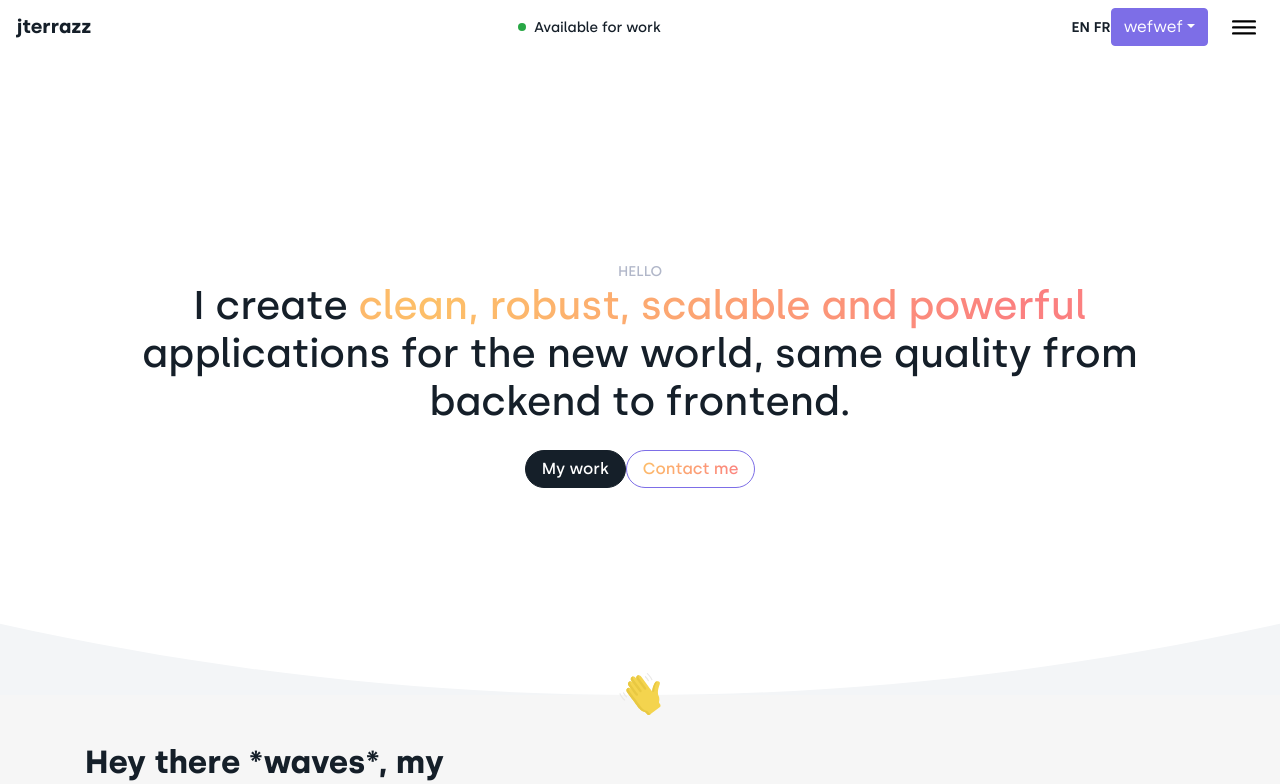
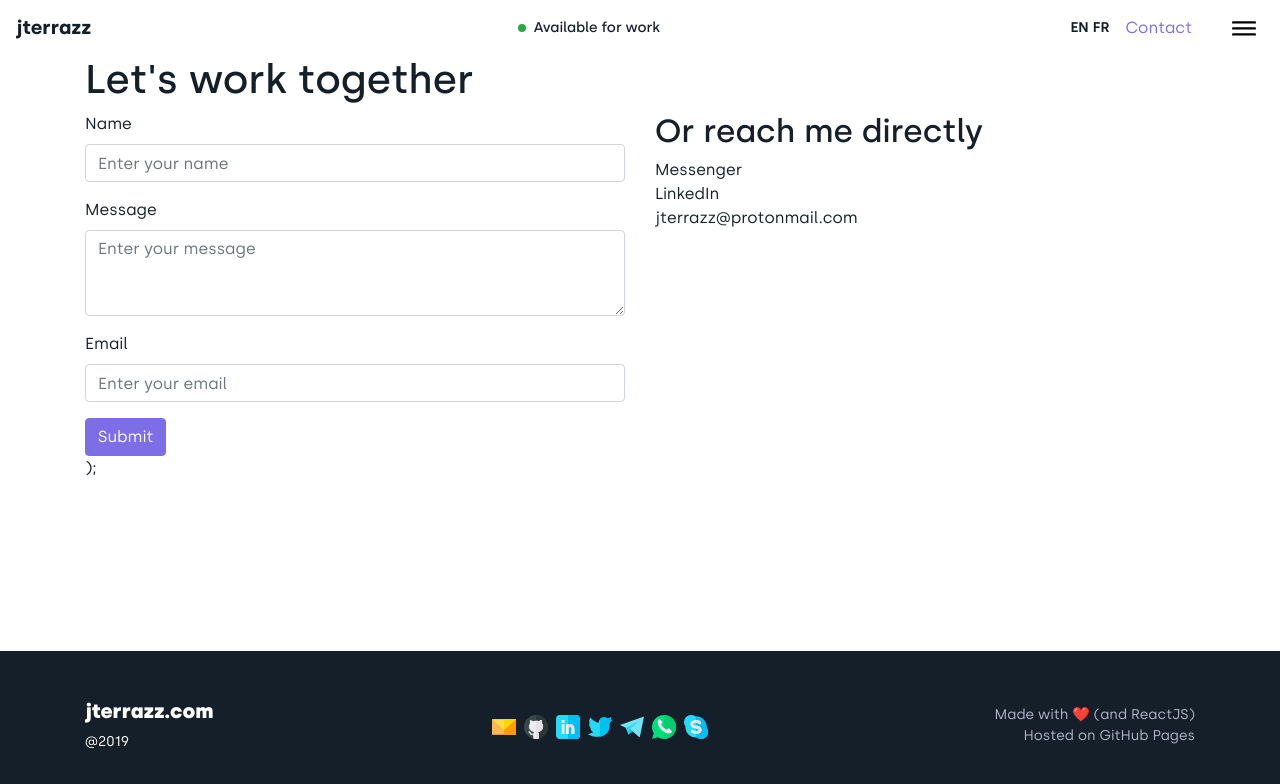
Before and after one commit to jterrazz/archive.jterrazz.github.io, a React (Create React App) app in the folder web/: page /#/contact in a window 1280 px wide. Shown: the top 784 px of the page. Built offline with nearby package versions, Linux system fonts and the light colour scheme.

Commit message:
It's coming together

```diff
--- a/web/package.json
+++ b/web/package.json
@@ -4,12 +4,17 @@
   "private": true,
   "homepage": "http://jterrazz.github.io",
   "dependencies": {
+    "axios": "^0.19.0",
     "bootstrap": "^4.4.1",
+    "formik": "^2.0.6",
     "gh-pages": "^2.1.1",
+    "i18next": "^19.0.1",
+    "i18next-browser-languagedetector": "^4.0.1",
     "node-sass": "^4.13.0",
     "react": "^16.12.0",
     "react-bootstrap": "^1.0.0-beta.16",
     "react-dom": "^16.12.0",
+    "react-i18next": "^11.2.5",
     "react-router-dom": "^5.1.2",
     "react-scripts": "3.2.0",
     "react-scroll-parallax": "^2.2.0",
--- a/web/src/App.js
+++ b/web/src/App.js
@@ -18,11 +18,11 @@ export default function App() {
       <TheNavBar/>
         <ParallaxProvider>
           <Switch>
+            <Route path="/contact">
+              <ContactPage/>
+            </Route>
             <Route path="/">
               <HomePage/>
-            </Route>
-            <Route path="/contact">
-              <ContactPage/>
             </Route>
           </Switch>
         </ParallaxProvider>
--- a/web/src/components/organisms/TheNavBar.js
+++ b/web/src/components/organisms/TheNavBar.js
@@ -1,47 +1,47 @@
 import {Link} from "react-router-dom";
-import Dropdown from "react-bootstrap/Dropdown";
 import Navbar from "react-bootstrap/Navbar";
 import Nav from "react-bootstrap/Nav";
-import React from "react";
+import React, {useState} from "react";
 import "./TheNavBar.scss"
+import { useTranslation } from "react-i18next"
+
+const Hamburger = props => {
+  return (
+    <button className="hamburger hamburger--collapse p-0 ml-3" type="button">
+          <span className="hamburger-box">
+            <span className="hamburger-inner"/>
+          </span>
+    </button>
+  )
+}
 
 const TheNavBar = props => {
+  const { t, i18n } = useTranslation();
+  const [language, setLanguage] = useState(window.localStorage.getItem('i18nextLng') || 'en')
+
   return (
-    <Navbar bg="white" sticky="top">
+    <Navbar bg="white" sticky="top" expand="lg">
       <Link to="/">
         <Navbar.Brand className="navbar-brand text-dark">jterrazz</Navbar.Brand>
       </Link>
 
-      <Nav className="mx-auto d-flex align-items-center">
-        <div className="green-dot mr-2"/>
-        <div className="small font-weight-500">Available for work</div>
-      </Nav>
-
-      <div className="small font-weight-600">
-        <span className="mr-1">EN</span>
-        <span>FR</span>
-      </div>
-
-      <Dropdown>
-        <Dropdown.Toggle id="dropdown-custom-components">
-          wefwef
-        </Dropdown.Toggle>
-
-        <Dropdown.Menu>
-          <Dropdown.Item eventKey="1">Red</Dropdown.Item>
-          <Dropdown.Item eventKey="2">Blue</Dropdown.Item>
-          <Dropdown.Item eventKey="3" active>
-            Orange
-          </Dropdown.Item>
-          <Dropdown.Item eventKey="1">Red-Orange</Dropdown.Item>
-        </Dropdown.Menu>
-      </Dropdown>
-
-      <button className="hamburger hamburger--collapse p-0 ml-3" type="button">
-        <span className="hamburger-box">
-          <span className="hamburger-inner"/>
-        </span>
-      </button>
+      <Navbar.Toggle aria-controls="basic-navbar-nav"/>
+      <Navbar.Collapse>
+        <Nav className="mx-auto d-flex align-items-center">
+          <div className="green-dot mr-2"/>
+          <div className="small font-weight-500">Available for work</div>
+        </Nav>
+        <div className="small font-weight-600">
+          <span className="mr-1" onClick={() => i18n.changeLanguage('en')}>EN</span>
+          <span onClick={() => i18n.changeLanguage('fr')}>FR</span>
+        </div>
+        <Nav.Link href="#contact">Contact</Nav.Link>
+        <button className="hamburger hamburger--collapse p-0 ml-3" type="button">
+          <span className="hamburger-box">
+            <span className="hamburger-inner"/>
+          </span>
+        </button>
+      </Navbar.Collapse>
     </Navbar>
   )
 }
--- a/web/src/components/organisms/WelcomeMessage.js
+++ b/web/src/components/organisms/WelcomeMessage.js
@@ -1,5 +1,6 @@
 import React from "react";
 import Button from "react-bootstrap/Button";
+import { Link } from "react-router-dom";
 
 const WelcomeMessage = props => {
   return (
@@ -11,7 +12,9 @@ const WelcomeMessage = props => {
         I create <b>clean, robust, scalable and powerful</b> applications for the new world, same quality from backend to frontend.
       </h1>
       <Button variant="dark" className="rounded-pill font-weight-500 px-3">My work</Button>
-      <Button className="rounded-pill font-weight-500 px-3 text-gradient-0">Contact me</Button>
+      <Link to="/contact">
+        <Button variant="transparent" className="font-weight-500 px-3 text-gradient-0">Contact me</Button>
+      </Link>
     </div>
   )
 }
--- a/web/src/components/pages/Contact.js
+++ b/web/src/components/pages/Contact.js
@@ -1,8 +1,88 @@
-import React from "react";
+import React, {useState} from "react";
+import Container from "react-bootstrap/Container";
+import Col from "react-bootstrap/Col";
+import Row from "react-bootstrap/Row";
+import Form from "react-bootstrap/Form";
+import Button from "react-bootstrap/Button";
+import { useTranslation } from "react-i18next";
+import { Formik } from 'formik';
+import firebaseApi from "../../services/firebase";
 
+// https://react-bootstrap.github.io/components/forms/#forms-validation-libraries
 const ContactPage = props => {
+  const [validated, setValidated] = useState(false);
+  const [messageSent, setMessageSent] = useState(false);
+  const { t } = useTranslation();
+
+  const onSubmit = async formData => {
+    if (messageSent) return;
+    await firebaseApi.postContactForm(formData)
+    setMessageSent(true)
+  }
+
   return (
-    <div></div>
+    <Container className="flex-fill">
+      <h1>{t('contactTitle')}</h1>
+
+      <Row>
+        <Col>
+          <Formik
+            // validationSchema={schema}
+            onSubmit={onSubmit}
+            initialValues={{}}
+          >
+            {({
+                handleSubmit,
+                handleChange,
+                handleBlur,
+                values,
+                touched,
+                isValid,
+                errors,
+              }) => (
+                <Form noValidate validated={validated} onSubmit={handleSubmit}>
+
+                  <Form.Group controlId="fullName">
+                    <Form.Label>{t('contactInputName')}</Form.Label>
+                    <Form.Control type="text" placeholder={t('contactInputPlaceholderName')}
+                                  onChange={handleChange}/>
+                  </Form.Group>
+
+                  <Form.Group controlId="message">
+                    <Form.Label>{t('contactInputMessage')}</Form.Label>
+                    <Form.Control as="textarea" rows="3" placeholder={t('contactInputPlaceholderMessage')} onChange={handleChange} />
+                  </Form.Group>
+
+                  <Form.Group controlId="email">
+                    <Form.Label>{t('contactInputEmail')}</Form.Label>
+                    <Form.Control
+                      required
+                      type="email"
+                      placeholder={t('contactInputPlaceholderEmail')}
+                      onChange={handleChange}
+                    />
+                    <Form.Control.Feedback>Looks good!</Form.Control.Feedback>
+                  </Form.Group>
+
+                  <Button variant="primary" type="submit">
+                    {t('contactSubmitButton')}
+                  </Button>
+                </Form>
+              )}
+            </Formik>
+          );
+        </Col>
+
+        <Col>
+          <h2>{t('contactReachMeTitle')}</h2>
+          <ul>
+            <li>Messenger</li>
+            <li>LinkedIn</li>
+            <li>jterrazz@protonmail.com</li>
+          </ul>
+        </Col>
+      </Row>
+    </Container>
   )
 }
 
--- a/web/src/index.js
+++ b/web/src/index.js
@@ -4,7 +4,36 @@ import './styles/index.scss';
 import App from './App';
 import * as serviceWorker from './serviceWorker';
 
-ReactDOM.render(<App />, document.getElementById('root'));
+import i18n from "i18next";
+import {initReactI18next} from "react-i18next";
+import LanguageDetector from 'i18next-browser-languagedetector';
+import enTranslation from "./locales/en-US";
+import frTranslation from "./locales/fr-FR";
+
+i18n
+  .use(LanguageDetector)
+  .use(initReactI18next)
+  .init({
+    resources: {
+      en: {
+        translation: enTranslation
+      },
+      fr: {
+        translation: frTranslation
+      }
+    },
+    caches: ['localStorage', 'cookie'],
+    fallbackLng: "en",
+    interpolation: {
+      escapeValue: false
+    }
+  });
+
+function TranslatedApp() {
+  return <App/>;
+}
+
+ReactDOM.render(<TranslatedApp/>, document.getElementById('root'));
 
 // If you want your app to work offline and load faster, you can change
 // unregister() to register() below. Note this comes with some pitfalls.
--- /dev/null
+++ b/web/src/locales/en-US.js
@@ -0,0 +1,13 @@
+const enTranslation = {
+  contactTitle: "Let's work together",
+  contactReachMeTitle: "Or reach me directly",
+  contactInputName: "Name",
+  contactInputPlaceholderName: "Enter your name",
+  contactInputMessage: "Message",
+  contactInputPlaceholderMessage: "Enter your message",
+  contactInputEmail: "Email",
+  contactInputPlaceholderEmail: "Enter your email",
+  contactSubmitButton: "Submit",
+};
+
+export default enTranslation
--- /dev/null
+++ b/web/src/locales/fr-FR.js
@@ -0,0 +1,11 @@
+const frTranslation = {
+  contactInputName: "Nom",
+  contactInputPlaceholderName: "Entrez votre nom",
+  contactInputMessage: "Message",
+  contactInputPlaceholderMessage: "Enter your message",
+  contactInputEmail: "Email",
+  contactInputPlaceholderEmail: "Enter your email",
+  contactSubmitButton: "Submit",
+};
+
+export default frTranslation
--- /dev/null
+++ b/web/src/services/firebase.js
@@ -0,0 +1,12 @@
+import axios from "axios"
+
+const firebaseClient = axios.create({
+  baseURL: "https://europe-west1-com-jterrazz.cloudfunctions.net"
+})
+
+const firebaseApi = {
+  postContactForm: async formData =>
+    await firebaseClient.post("/contactFormSubmit", formData)
+}
+
+export default firebaseApi
--- a/web/src/styles/index.scss
+++ b/web/src/styles/index.scss
@@ -7,8 +7,10 @@
 @import "./hamburgers.css";
 
 /* General styling */
+
 body {
   margin: 0;
+  width: 100vw;
   font-family: "silka", "Helvetica Neue", sans-serif;
   -webkit-font-smoothing: antialiased;
   -moz-osx-font-smoothing: grayscale;
@@ -31,9 +33,20 @@ h1 {
   }
 }
 
+ul {
+  margin: 0;
+  padding: 0;
+}
+
 li {
   list-style: none;
   display: block;
+}
+
+#root {
+  display: flex;
+  flex-direction: column;
+  min-height: 100vh;
 }
 
 .small {
```
Also changed, not shown: 1 other file (tests, documents, lock files or other folders).
